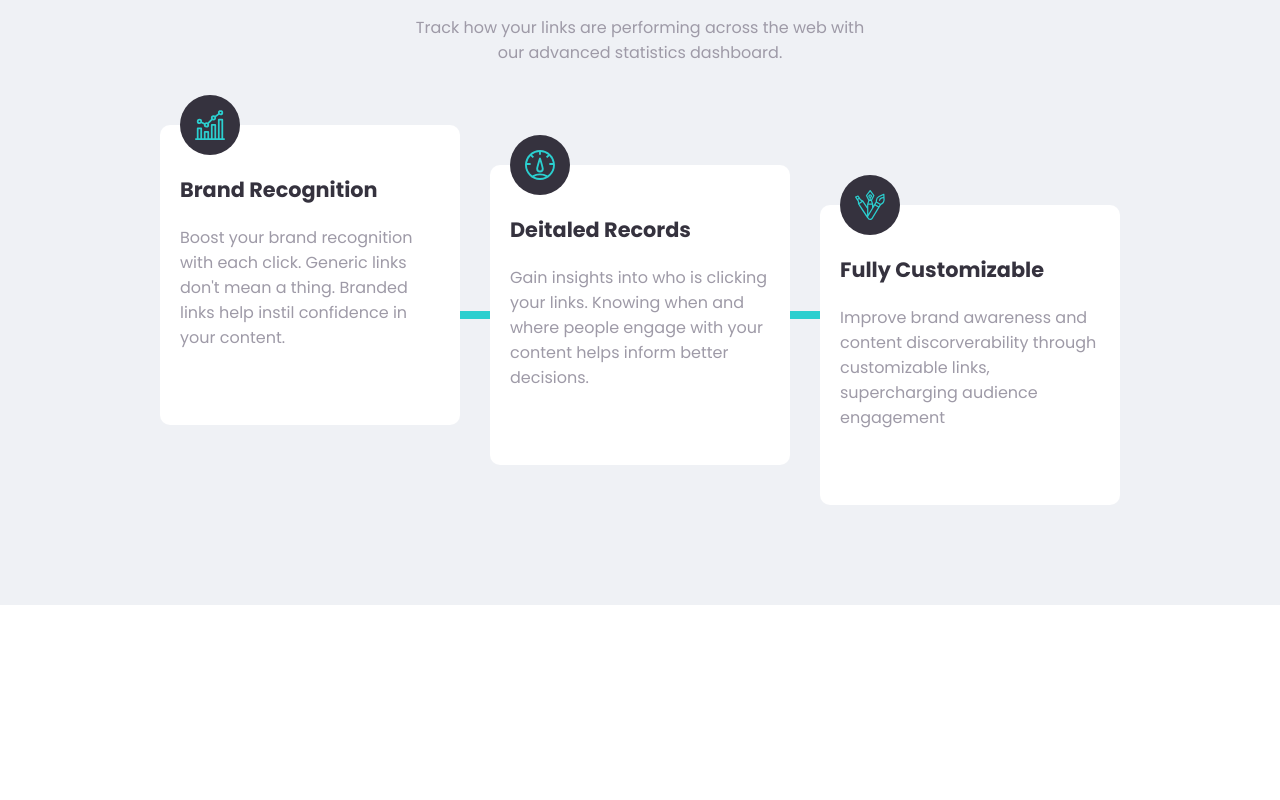
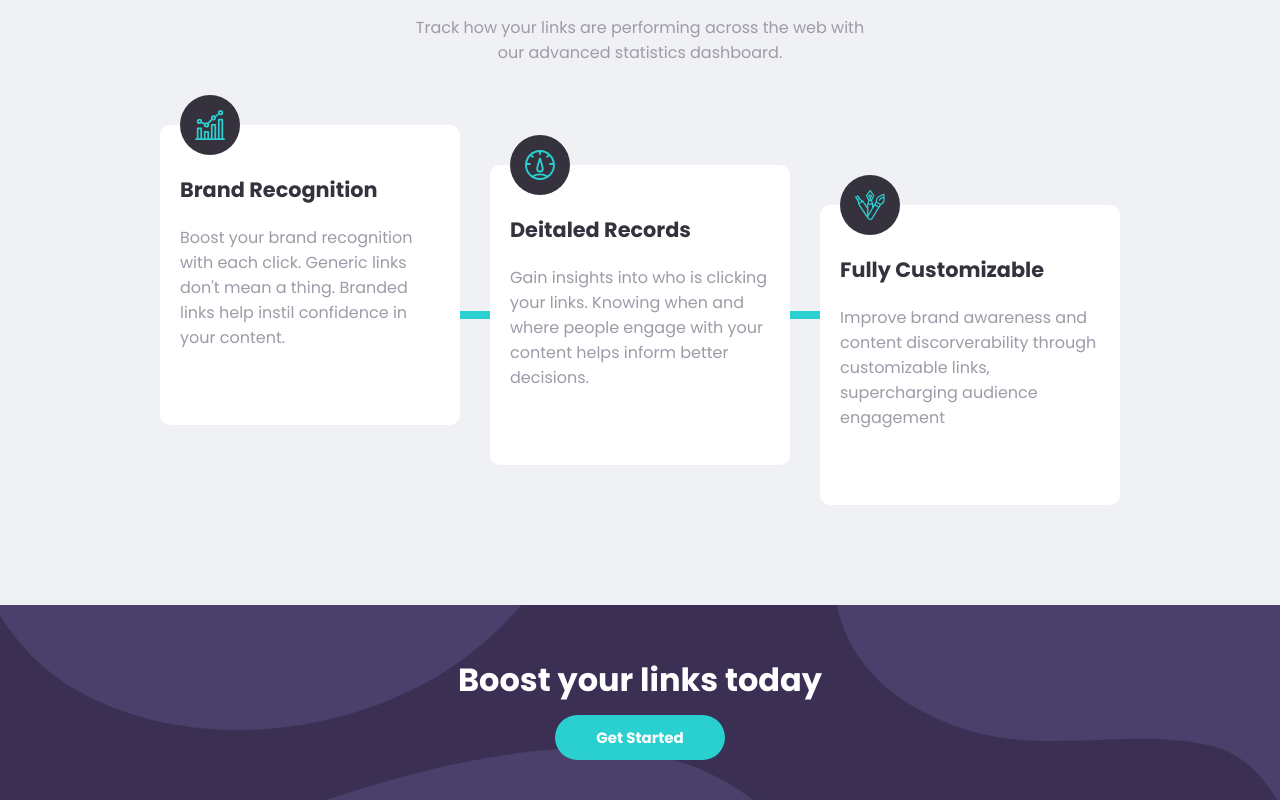
Before and after one commit to wendelisc12/shortly---encurtador-de-links, a React (Vite) app: page / in a window 1280 px wide. Shown: the part 754-1554 px from the top of the page. Before the commit the page ends 1359 px from the top, so only its background shows below. Built offline with nearby package versions, Linux system fonts and the light colour scheme; the HTML template or start-up script is replaced by a standard one.

Commit message:
feat: criação da sessao boost

```diff
--- a/src/App.tsx
+++ b/src/App.tsx
@@ -1,4 +1,5 @@
 import ShortInput from "./components/ShortInput/ShortInput"
+import Boost from "./containers/Boost/Boost"
 import Hero from "./containers/Hero/hero"
 import Navbar from "./containers/Navbar/Navbar"
 import ShortenLinksList from "./containers/ShortenLinksList/ShortenLinksList"
@@ -21,6 +22,7 @@ function App() {
           <Statistics/>
         </Container>
       </ContainerGray>
+      <Boost/>
     </>
   )
 }
--- a/src/components/Title/Title.tsx
+++ b/src/components/Title/Title.tsx
@@ -3,12 +3,13 @@ import { TitleStyle } from "./style";
 
 export type props = {
     children: ReactNode,
-    size?:number
+    size?:number,
+    light?:boolean
 }
 
-const Title = ({children, size}:props) => {
+const Title = ({children, size, light}:props) => {
     return (
-        <TitleStyle size={size}>{children}</TitleStyle>
+        <TitleStyle size={size} light={light}>{children}</TitleStyle>
      );
 }
 
--- a/src/components/Title/style.ts
+++ b/src/components/Title/style.ts
@@ -3,7 +3,7 @@ import { props } from "./Title";
 
 export const TitleStyle = styled.p<props>`
     font-weight: bold;
-    color: hsl(255, 11%, 22%);
+    color: ${props => props.light ? '#fff' : 'hsl(255, 11%, 22%)'};
     font-size: ${(prop)=> prop.size ? prop.size + 'em' : '3.5em'};
     line-height: 70px;
 `
--- /dev/null
+++ b/src/containers/Boost/Boost.tsx
@@ -0,0 +1,14 @@
+import Button from "../../components/Button/Button";
+import Title from "../../components/Title/Title";
+import { BoostContainer } from "./style";
+
+const Boost = () => {
+    return (
+       <BoostContainer>
+            <Title size={2} light>Boost your links today</Title>
+            <Button width={170}>Get Started</Button>
+       </BoostContainer>
+     );
+}
+
+export default Boost;
--- /dev/null
+++ b/src/containers/Boost/style.ts
@@ -0,0 +1,11 @@
+import styled from "styled-components";
+
+export const BoostContainer = styled.div`
+    display: flex;
+    align-items: center;
+    flex-direction: column;
+    justify-content: center;
+    text-align: center;
+    padding: 40px 0;
+    background: url('./bg-boost-desktop.svg') hsl(257, 27%, 26%)
+`
```
